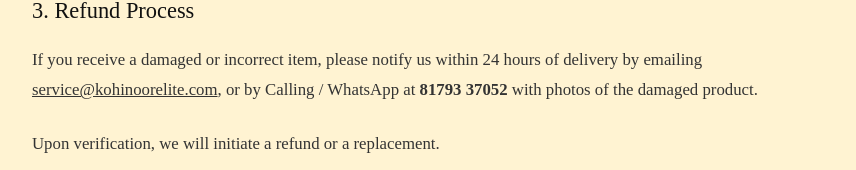
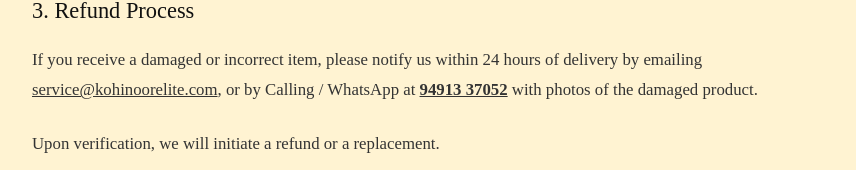
Before and after one commit to sumanth2578/Kohinoor-Elite-, a Next.js app: page /refund-cancellation in a window 1280 px wide. Shown: the part 1140-1310 px from the top of the page, without its empty margins (208-1064 px from the left). Built offline with nearby package versions, Linux system fonts and the light colour scheme; a web font is replaced by a local one.

Commit message:
feat: update contact phone number to 94913 37052 and enable WhatsApp links globally

```diff
--- a/src/app/connect/page.tsx
+++ b/src/app/connect/page.tsx
@@ -72,7 +72,7 @@
         transition={{ duration: 0.4, delay: 0.2 }}
       >
         <motion.a
-          href="https://wa.me/918179337052"
+          href="https://wa.me/919491337052"
           target="_blank"
           rel="noopener noreferrer"
           className="connect-btn connect-btn-wa"
--- a/src/app/page.tsx
+++ b/src/app/page.tsx
@@ -726,7 +726,7 @@
                 <svg className="footer-contact-icon" viewBox="0 0 24 24" fill="none" stroke="currentColor" strokeWidth="2" strokeLinecap="round" strokeLinejoin="round">
                   <path d="M22 16.92v3a2 2 0 0 1-2.18 2 19.79 19.79 0 0 1-8.63-3.07 19.5 19.5 0 0 1-6-6 19.79 19.79 0 0 1-3.07-8.67A2 2 0 0 1 4.11 2h3a2 2 0 0 1 2 1.72 12.84 12.84 0 0 0 .7 2.81 2 2 0 0 1-.45 2.11L8.09 9.91a16 16 0 0 0 6 6l1.27-1.27a2 2 0 0 1 2.11-.45 12.84 12.84 0 0 0 2.81.7A2 2 0 0 1 22 16.92z"></path>
                 </svg>
-                <div className="footer-contact-text">+91 81793 37052</div>
+                <a href="https://wa.me/919491337052" target="_blank" rel="noopener noreferrer" className="footer-contact-text hover:underline">+91 94913 37052</a>
               </div>
               <div className="footer-contact-item">
                 <svg className="footer-contact-icon" viewBox="0 0 24 24" fill="none" stroke="currentColor" strokeWidth="2" strokeLinecap="round" strokeLinejoin="round">
--- a/src/app/refund-cancellation/page.tsx
+++ b/src/app/refund-cancellation/page.tsx
@@ -49,7 +49,7 @@
 
           <h3>3. Refund Process</h3>
           <p>
-            If you receive a damaged or incorrect item, please notify us within 24 hours of delivery by emailing <a href="mailto:service@kohinoorelite.com" style={{ textDecoration: 'underline' }}>service@kohinoorelite.com</a>, or by Calling / WhatsApp at <strong>81793 37052</strong> with photos of the damaged product.
+            If you receive a damaged or incorrect item, please notify us within 24 hours of delivery by emailing <a href="mailto:service@kohinoorelite.com" style={{ textDecoration: 'underline' }}>service@kohinoorelite.com</a>, or by Calling / WhatsApp at <strong><a href="https://wa.me/919491337052" target="_blank" rel="noopener noreferrer" style={{ textDecoration: 'underline' }}>94913 37052</a></strong> with photos of the damaged product.
           </p>
           <p>
             Upon verification, we will initiate a refund or a replacement.
--- a/src/app/shipping-delivery/page.tsx
+++ b/src/app/shipping-delivery/page.tsx
@@ -53,7 +53,7 @@
           <h3>6. Contact Us</h3>
           <p>If you have any issues with your delivery, please contact our logistics support at:</p>
           <p>Email: <a href="mailto:service@kohinoorelite.com" style={{ textDecoration: 'underline' }}>service@kohinoorelite.com</a></p>
-          <p>Phone: <strong>81793 37052</strong></p>
+          <p>Phone / WhatsApp: <strong><a href="https://wa.me/919491337052" target="_blank" rel="noopener noreferrer" style={{ textDecoration: 'underline' }}>94913 37052</a></strong></p>
         </div>
       </div>
     </main>
```
